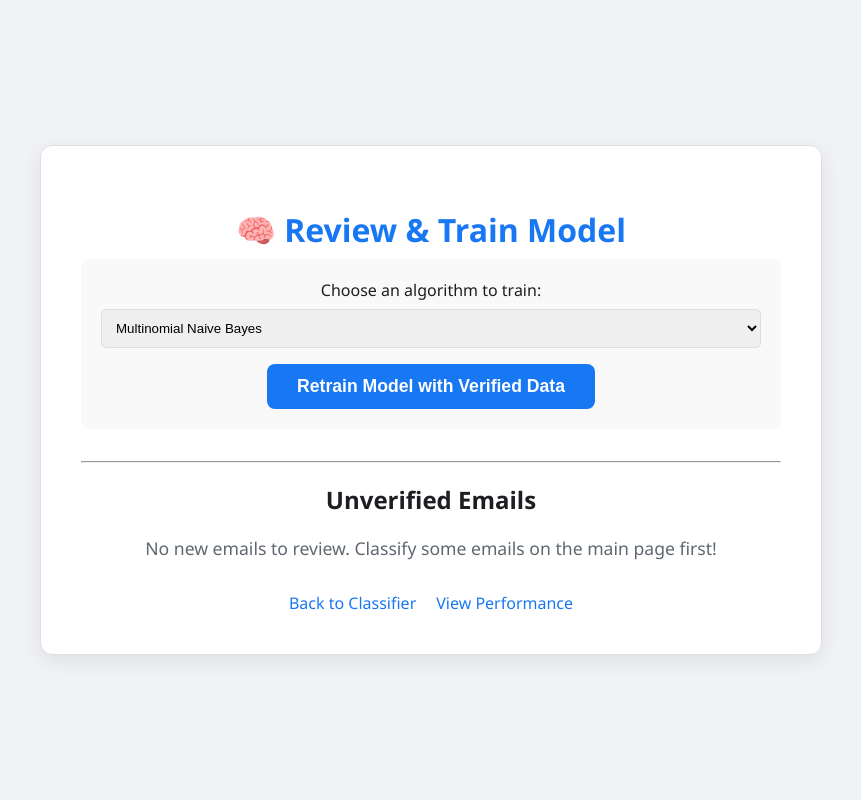
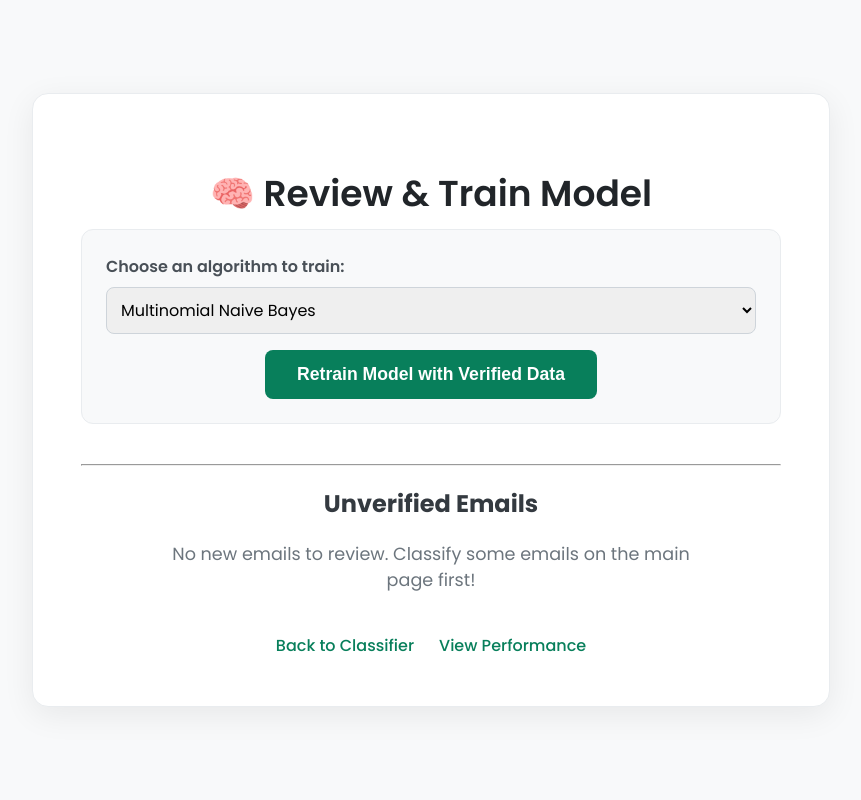
Before and after one commit to Shaheer-20/flask-spam-classifier, a Flask app: page /review in a window 1280 px wide. Shown: the whole page, without its empty margins (209-1070 px from the left). Run offline with Flask 3, Linux system fonts and the light colour scheme; parts of the project's set-up code (start-up, migrations or seed data) failed here and were passed over.

Commit message:
Updated UI

```diff
--- a/app.py
+++ b/app.py
@@ -36,7 +36,7 @@ def load_model_and_vectorizer():
 
 def initial_train():
     df = pd.read_csv('data/spam.csv')
-    vectorizer = CountVectorizer()
+    vectorizer = CountVectorizer(stop_words='english')
     X_counts = vectorizer.fit_transform(df['text'])
     model = MultinomialNB()
     model.fit(X_counts, df['label'])
@@ -106,13 +106,13 @@ def retrain():
     df = pd.DataFrame(data)
 
     if model_choice in ['logistic_regression', 'svm']:
-        vectorizer = TfidfVectorizer()
+        vectorizer = TfidfVectorizer(stop_words='english')
         if model_choice == 'logistic_regression':
             model = LogisticRegression(max_iter=1000)
         else:
             model = LinearSVC(max_iter=1000, dual=True)
     else:
-        vectorizer = CountVectorizer()
+        vectorizer = CountVectorizer(stop_words='english')
         model = MultinomialNB()
 
     X_transformed = vectorizer.fit_transform(df['text'])
--- /dev/null
+++ b/requirements.txt
@@ -0,0 +1,6 @@
+Flask
+Flask-SQLAlchemy
+scikit-learn
+pandas
+joblib
+nltk
--- a/static/style.css
+++ b/static/style.css
@@ -1,58 +1,119 @@
+/* --- General & Typography --- */
 body {
-    font-family: 'Segoe UI', Roboto, Helvetica, Arial, sans-serif;
-    background-color: #f0f2f5;
-    color: #1c1e21;
+    font-family: 'Poppins', 'Segoe UI', Roboto, Helvetica, Arial, sans-serif;
+    background-color: #f8f9fa;
+    color: #343a40;
     display: grid;
     place-items: center;
     min-height: 100vh;
     margin: 0;
-    padding: 20px;
+    padding: 2rem;
     box-sizing: border-box;
 }
 
+h1 {
+    font-size: 2.25rem;
+    color: #212529;
+    font-weight: 600;
+    margin-bottom: 0.5rem;
+}
+
+p {
+    color: #6c757d;
+    margin-bottom: 2.5rem;
+    font-size: 1.1rem;
+    max-width: 550px;
+    margin-left: auto;
+    margin-right: auto;
+}
+
+/* --- Layout --- */
 .container {
     background-color: #ffffff;
-    padding: 2.5rem;
-    border-radius: 12px;
-    box-shadow: 0 6px 20px rgba(0, 0, 0, 0.08);
+    padding: 3rem;
+    border-radius: 16px;
+    box-shadow: 0 8px 32px rgba(0, 0, 0, 0.07);
     width: 100%;
     max-width: 700px;
     text-align: center;
-    border: 1px solid #dddfe2;
+    border: 1px solid #e9ecef;
 }
 
-h1 { font-size: 2rem; color: #1877f2; margin-bottom: 0.5rem; }
-p { color: #606770; margin-bottom: 2rem; font-size: 1.1rem; }
-
+/* --- Forms & Inputs --- */
 textarea {
-    width: 100%; padding: 15px; border-radius: 8px; border: 1px solid #ccd0d5;
-    margin-bottom: 1.5rem; font-size: 1rem; resize: vertical; box-sizing: border-box;
+    width: 100%;
+    padding: 1rem;
+    border-radius: 8px;
+    border: 1px solid #ced4da;
+    margin-bottom: 1.5rem;
+    font-size: 1rem;
+    font-family: inherit;
+    resize: vertical;
+    box-sizing: border-box;
+    background-color: #f8f9fa;
+    transition: border-color 0.2s ease, box-shadow 0.2s ease;
 }
 
-textarea:focus { outline: none; border-color: #1877f2; box-shadow: 0 0 0 2px rgba(24, 119, 242, 0.2); }
+textarea:focus {
+    outline: none;
+    border-color: #087f5b;
+    box-shadow: 0 0 0 3px rgba(8, 127, 91, 0.15);
+}
 
 button {
-    background-color: #1877f2; color: white; padding: 12px 30px; border: none;
-    border-radius: 8px; font-size: 1.1rem; font-weight: bold; cursor: pointer;
-    transition: background-color 0.3s ease, transform 0.1s ease;
+    background-color: #087f5b; /* A sophisticated teal */
+    color: white;
+    padding: 14px 32px;
+    border: none;
+    border-radius: 8px;
+    font-size: 1.1rem;
+    font-weight: 600;
+    cursor: pointer;
+    transition: background-color 0.2s ease, box-shadow 0.2s ease;
 }
 
-button:hover { background-color: #166fe5; transform: scale(1.02); }
+button:hover {
+    background-color: #099268;
+    box-shadow: 0 4px 12px rgba(8, 127, 91, 0.2);
+}
 
-.result { margin-top: 2rem; padding: 1.5rem; border-radius: 8px; font-size: 1.2rem; border-left: 6px solid; }
-.result.spam { background-color: #fff0f0; color: #d93025; border-left-color: #d93025; }
-.result.ham { background-color: #e6f7f0; color: #1e8e3e; border-left-color: #1e8e3e; }
-.prediction-text { font-weight: 700; letter-spacing: 1px; }
+/* --- Result & Navigation --- */
+.result {
+    margin-top: 2.5rem;
+    padding: 1.5rem;
+    border-radius: 8px;
+    font-size: 1.2rem;
+    border: 1px solid;
+}
 
-.nav-links { margin-top: 2rem; display: flex; justify-content: center; gap: 20px; }
-.back-link { color: #1877f2; text-decoration: none; font-weight: 500; }
-.back-link:hover { text-decoration: underline; }
+.result.spam { background-color: #fff5f5; color: #c92a2a; border-color: #ffc9c9; }
+.result.ham { background-color: #f0fdf4; color: #2f9e44; border-color: #b2f2bb; }
+.prediction-text { font-weight: 700; letter-spacing: 0.5px; }
 
-.flash { padding: 1rem; margin-bottom: 1.5rem; border-radius: 8px; text-align: center; font-weight: 500; }
-.flash.success { background-color: #d4edda; color: #155724; }
-.flash.error { background-color: #f8d7da; color: #721c24; }
+.nav-links { margin-top: 2.5rem; display: flex; justify-content: center; gap: 25px; }
+.back-link { color: #087f5b; text-decoration: none; font-weight: 500; transition: color 0.2s ease; }
+.back-link:hover { color: #099268; text-decoration: underline; }
 
-.retrain-form { margin-bottom: 2rem; background: #f9f9f9; padding: 20px; border-radius: 8px; }
-.form-group { margin-bottom: 1rem; }
-.form-group label { display: block; margin-bottom: 0.5rem; font-weight: 500; }
-.form-group select { width: 100%; padding: 10px; border-radius: 5px; border: 1px solid #ddd; }
+/* --- Flashed Messages --- */
+.flash { padding: 1rem; margin-bottom: 1.5rem; border-radius: 8px; text-align: center; font-weight: 500; border: 1px solid transparent; }
+.flash.success { background-color: #e6fcf5; color: #087f5b; border-color: #96f2d7; }
+.flash.error { background-color: #fff5f5; color: #c92a2a; border-color: #ffc9c9; }
+
+/* --- Review Page Specifics --- */
+.retrain-form {
+    margin-bottom: 2.5rem;
+    background: #f8f9fa;
+    padding: 1.5rem;
+    border-radius: 12px;
+    border: 1px solid #e9ecef;
+}
+.form-group { margin-bottom: 1rem; text-align: left; }
+.form-group label { display: block; margin-bottom: 0.5rem; font-weight: 600; color: #495057; }
+.form-group select {
+    width: 100%;
+    padding: 10px;
+    border-radius: 8px;
+    border: 1px solid #ced4da;
+    font-family: inherit;
+    font-size: 1rem;
+}
--- a/templates/index.html
+++ b/templates/index.html
@@ -4,6 +4,9 @@
     <meta charset="UTF-8">
     <meta name="viewport" content="width=device-width, initial-scale=1.0">
     <title>Spam Classifier</title>
+    <link rel="preconnect" href="https://fonts.googleapis.com">
+    <link rel="preconnect" href="https://fonts.gstatic.com" crossorigin>
+    <link href="https://fonts.googleapis.com/css2?family=Poppins:wght@400;500;600;700&display=swap" rel="stylesheet">
     <link rel="stylesheet" href="{{ url_for('static', filename='style.css') }}">
 </head>
 <body>
--- a/templates/review.html
+++ b/templates/review.html
@@ -4,6 +4,9 @@
     <meta charset="UTF-8">
     <meta name="viewport" content="width=device-width, initial-scale=1.0">
     <title>Review & Train</title>
+    <link rel="preconnect" href="https://fonts.googleapis.com">
+    <link rel="preconnect" href="https://fonts.gstatic.com" crossorigin>
+    <link href="https://fonts.googleapis.com/css2?family=Poppins:wght@400;500;600;700&display=swap" rel="stylesheet">
     <link rel="stylesheet" href="{{ url_for('static', filename='style.css') }}">
     <style>
         .email-review-card { background-color: #f9f9f9; border: 1px solid #ddd; border-radius: 8px; padding: 1.5rem; margin-bottom: 1.5rem; text-align: left; }
--- a/train_model.py
+++ b/train_model.py
@@ -16,7 +16,7 @@ X_train, X_test, y_train, y_test = train_test_split(X, y, test_size=0.2, random_
 
 # 4. Feature Extraction (Convert text to numerical data)
 # We use CountVectorizer to convert email text into a matrix of token counts.
-vectorizer = CountVectorizer()
+vectorizer = CountVectorizer(stop_words='english')
 X_train_counts = vectorizer.fit_transform(X_train)
 X_test_counts = vectorizer.transform(X_test)
 
```
Also changed, not shown: 3 other files.
